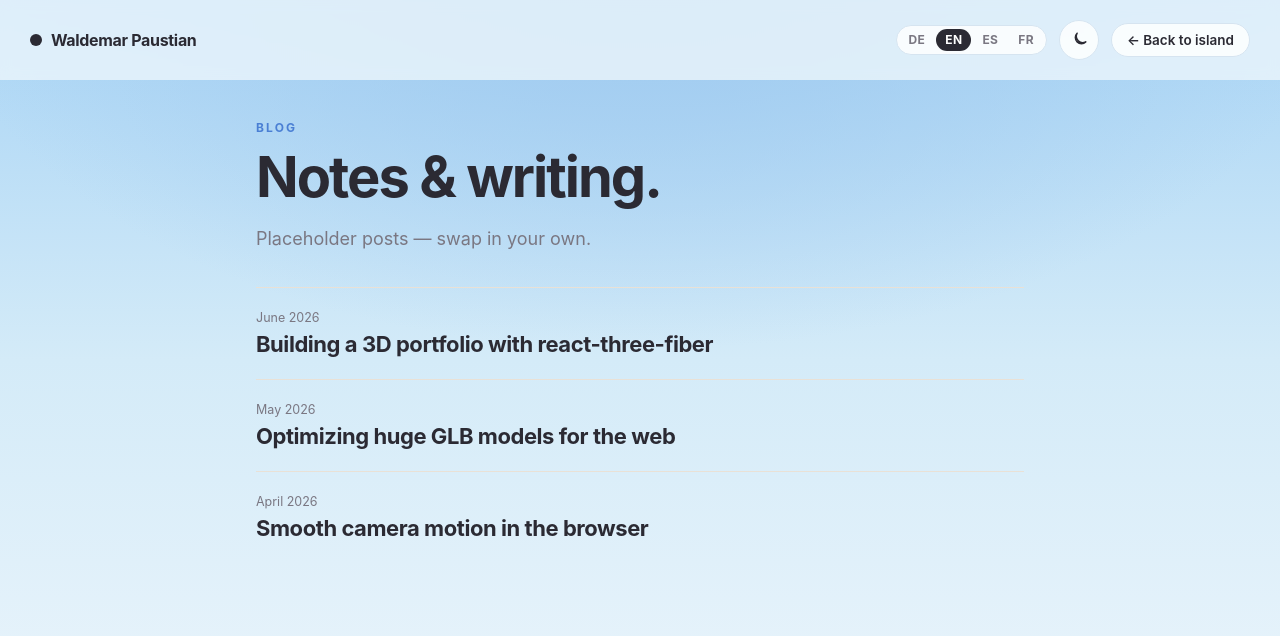
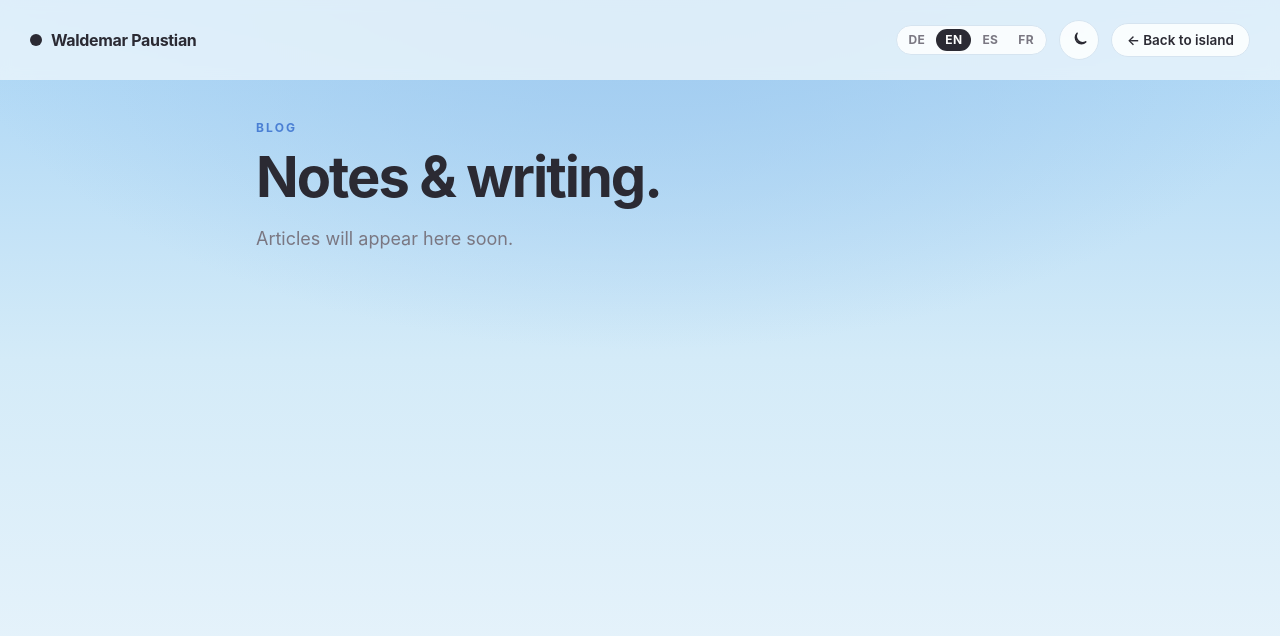
Before and after one commit to waldemarpaustian-engineering/portfolio-diorama-react, a React (Vite) app: page /blog in a window 1280 px wide. Shown: the top 636 px of the page. Built offline with nearby package versions, Linux system fonts and the light colour scheme; no server answers.

Commit message:
über mich

```diff
--- a/src/i18n/index.js
+++ b/src/i18n/index.js
@@ -25,20 +25,20 @@ const resources = {
         stats: ['25+ years', 'Accessibility', 'Fintech', 'Design Systems'],
         blocks: [
           {
+            title: 'Frontend Development',
+            text: 'With React, Angular and Vue.js I build scalable frontends — from reusable components and libraries to microfrontend architectures designed for long-term maintainability and reliable everyday use.',
+          },
+          {
+            title: 'Industries & AI',
+            text: 'Startups, fintech, banking, logistics, automotive and the public sector — plus AI and generative AI when it genuinely improves the product.',
+          },
+          {
             title: 'Design & UX',
             text: 'UI/UX design and design systems are core to how I work — from first concept to consistent, scalable components.',
           },
           {
-            title: 'Engineering',
-            text: 'With React, Angular and Vue.js I build scalable frontends — from reusable components and libraries to microfrontend architectures designed for long-term maintainability and reliable everyday use.',
-          },
-          {
             title: 'Accessibility',
             text: 'Accessibility is part of how I build — including components that are accessible from the start: semantic markup, keyboard navigation and screen readers, with WCAG in mind and practical testing using established tools.',
-          },
-          {
-            title: 'Industries & AI',
-            text: 'Startups, fintech, banking, logistics, automotive and the public sector — plus AI and generative AI when it genuinely improves the product.',
           },
         ],
       },
@@ -50,12 +50,7 @@ const resources = {
       blog: {
         eyebrow: 'Blog',
         title: 'Notes & writing.',
-        lead: 'Placeholder posts — swap in your own.',
-        posts: [
-          { date: 'June 2026', title: 'Building a 3D portfolio with react-three-fiber' },
-          { date: 'May 2026', title: 'Optimizing huge GLB models for the web' },
-          { date: 'April 2026', title: 'Smooth camera motion in the browser' },
-        ],
+        lead: 'Articles will appear here soon.',
       },
       contact: {
         eyebrow: 'Contact',
@@ -91,20 +86,20 @@ const resources = {
         stats: ['25+ Jahre', 'Barrierefreiheit', 'Fintech', 'Design Systems'],
         blocks: [
           {
+            title: 'Frontend Entwicklung',
+            text: 'Mit React, Angular und Vue.js realisiere ich skalierbare Frontends — von wiederverwendbaren Komponenten und Libraries bis zu Microfrontend-Architekturen, die langfristig wartbar und im Alltag zuverlässig funktionieren.',
+          },
+          {
+            title: 'Branchen & KI',
+            text: 'Start-up, Fintech, Bank, Logistik, Automotive oder Behörde — und KI, wenn sie Produkte spürbar besser macht.',
+          },
+          {
             title: 'Design & UX',
             text: 'UI/UX-Design und Design Systeme sind für mich keine Randnotiz — von der Idee bis zu konsistenten, skalierbaren Komponenten.',
           },
           {
-            title: 'Entwicklung',
-            text: 'Mit React, Angular und Vue.js realisiere ich skalierbare Frontends — von wiederverwendbaren Komponenten und Libraries bis zu Microfrontend-Architekturen, die langfristig wartbar und im Alltag zuverlässig funktionieren.',
-          },
-          {
             title: 'Barrierefreiheit',
             text: 'Barrierefreiheit gehört für mich zum guten Handwerk — auch beim Aufbau von Komponenten: saubere Semantik, Tastaturbedienung und Screenreader von Anfang an, WCAG im Blick und praxisnahe Tests mit etablierten Tools.',
-          },
-          {
-            title: 'Branchen & KI',
-            text: 'Start-up, Fintech, Bank, Logistik, Automotive oder Behörde — und KI, wenn sie Produkte spürbar besser macht.',
           },
         ],
       },
@@ -116,12 +111,7 @@ const resources = {
       blog: {
         eyebrow: 'Blog',
         title: 'Notizen & Geschriebenes.',
-        lead: 'Platzhalter-Beiträge — tausch sie gegen deine eigenen aus.',
-        posts: [
-          { date: 'Juni 2026', title: 'Ein 3D-Portfolio mit react-three-fiber bauen' },
-          { date: 'Mai 2026', title: 'Riesige GLB-Modelle fürs Web optimieren' },
-          { date: 'April 2026', title: 'Sanfte Kamerafahrten im Browser' },
-        ],
+        lead: 'Beiträge folgen hier in Kürze.',
       },
       contact: {
         eyebrow: 'Kontakt',
@@ -157,20 +147,20 @@ const resources = {
         stats: ['25+ años', 'Accesibilidad', 'Fintech', 'Design Systems'],
         blocks: [
           {
+            title: 'Desarrollo Frontend',
+            text: 'Con React, Angular y Vue.js desarrollo frontends escalables — desde componentes y librerías reutilizables hasta arquitecturas microfrontend, pensadas para un mantenimiento sostenible y un uso fiable en el día a día.',
+          },
+          {
+            title: 'Sectores & IA',
+            text: 'Startups, fintech, banca, logística, automoción y sector público — y IA generativa cuando mejora de verdad el producto.',
+          },
+          {
             title: 'Diseño & UX',
             text: 'El diseño UI/UX y los design systems son el centro de mi trabajo — desde la idea hasta componentes consistentes y escalables.',
           },
           {
-            title: 'Desarrollo',
-            text: 'Con React, Angular y Vue.js desarrollo frontends escalables — desde componentes y librerías reutilizables hasta arquitecturas microfrontend, pensadas para un mantenimiento sostenible y un uso fiable en el día a día.',
-          },
-          {
             title: 'Accesibilidad',
             text: 'La accesibilidad forma parte de cómo desarrollo — también al construir componentes: marcado semántico, teclado y lectores de pantalla desde el inicio, WCAG como referencia y pruebas prácticas con herramientas consolidadas.',
-          },
-          {
-            title: 'Sectores & IA',
-            text: 'Startups, fintech, banca, logística, automoción y sector público — y IA generativa cuando mejora de verdad el producto.',
           },
         ],
       },
@@ -182,12 +172,7 @@ const resources = {
       blog: {
         eyebrow: 'Blog',
         title: 'Notas y escritos.',
-        lead: 'Entradas de ejemplo — cámbialas por las tuyas.',
-        posts: [
-          { date: 'Junio 2026', title: 'Crear un portafolio 3D con react-three-fiber' },
-          { date: 'Mayo 2026', title: 'Optimizar modelos GLB enormes para la web' },
-          { date: 'Abril 2026', title: 'Movimiento de cámara suave en el navegador' },
-        ],
+        lead: 'Los artículos aparecerán aquí pronto.',
       },
       contact: {
         eyebrow: 'Contacto',
@@ -223,20 +208,20 @@ const resources = {
         stats: ['25+ ans', 'Accessibilité', 'Fintech', 'Design Systems'],
         blocks: [
           {
+            title: 'Développement frontend',
+            text: 'Avec React, Angular et Vue.js, je conçois des frontends évolutifs — des composants et bibliothèques réutilisables aux architectures microfrontend, pensés pour une maintenance durable et une utilisation fiable au quotidien.',
+          },
+          {
+            title: 'Secteurs & IA',
+            text: 'Start-up, fintech, banque, logistique, automobile ou secteur public — et l’IA générative quand elle améliore vraiment le produit.',
+          },
+          {
             title: 'Design & UX',
             text: 'Le design UI/UX et les design systems sont au cœur de mon travail — de l’idée aux composants cohérents et évolutifs.',
           },
           {
-            title: 'Développement',
-            text: 'Avec React, Angular et Vue.js, je conçois des frontends évolutifs — des composants et bibliothèques réutilisables aux architectures microfrontend, pensés pour une maintenance durable et une utilisation fiable au quotidien.',
-          },
-          {
             title: 'Accessibilité',
             text: 'L’accessibilité fait partie de ma façon de développer — y compris pour les composants : balisage sémantique, clavier et lecteurs d’écran dès la conception, WCAG comme repère et tests concrets avec des outils éprouvés.',
-          },
-          {
-            title: 'Secteurs & IA',
-            text: 'Start-up, fintech, banque, logistique, automobile ou secteur public — et l’IA générative quand elle améliore vraiment le produit.',
           },
         ],
       },
@@ -248,12 +233,7 @@ const resources = {
       blog: {
         eyebrow: 'Blog',
         title: 'Notes & écrits.',
-        lead: 'Articles d’exemple — remplace-les par les tiens.',
-        posts: [
-          { date: 'Juin 2026', title: 'Créer un portfolio 3D avec react-three-fiber' },
-          { date: 'Mai 2026', title: 'Optimiser d’énormes modèles GLB pour le web' },
-          { date: 'Avril 2026', title: 'Mouvement de caméra fluide dans le navigateur' },
-        ],
+        lead: 'Les articles arriveront bientôt ici.',
       },
       contact: {
         eyebrow: 'Contact',
--- a/src/pages/Blog.jsx
+++ b/src/pages/Blog.jsx
@@ -3,7 +3,6 @@ import PageNav from './PageNav.jsx'
 
 export default function Blog() {
   const { t } = useTranslation()
-  const posts = t('blog.posts', { returnObjects: true })
   return (
     <div className="page">
       <PageNav />
@@ -11,14 +10,6 @@ export default function Blog() {
         <div className="eyebrow">{t('blog.eyebrow')}</div>
         <h1 className="title">{t('blog.title')}</h1>
         <p className="lead">{t('blog.lead')}</p>
-        <div style={{ marginTop: 34 }}>
-          {posts.map((p) => (
-            <div key={p.title} style={{ padding: '22px 0', borderTop: '1px solid #e9e1d6' }}>
-              <div style={{ fontSize: 12.5, color: '#7a7782' }}>{p.date}</div>
-              <h3 style={{ marginTop: 6, fontSize: 22, letterSpacing: '-.02em' }}>{p.title}</h3>
-            </div>
-          ))}
-        </div>
       </main>
     </div>
   )
```
